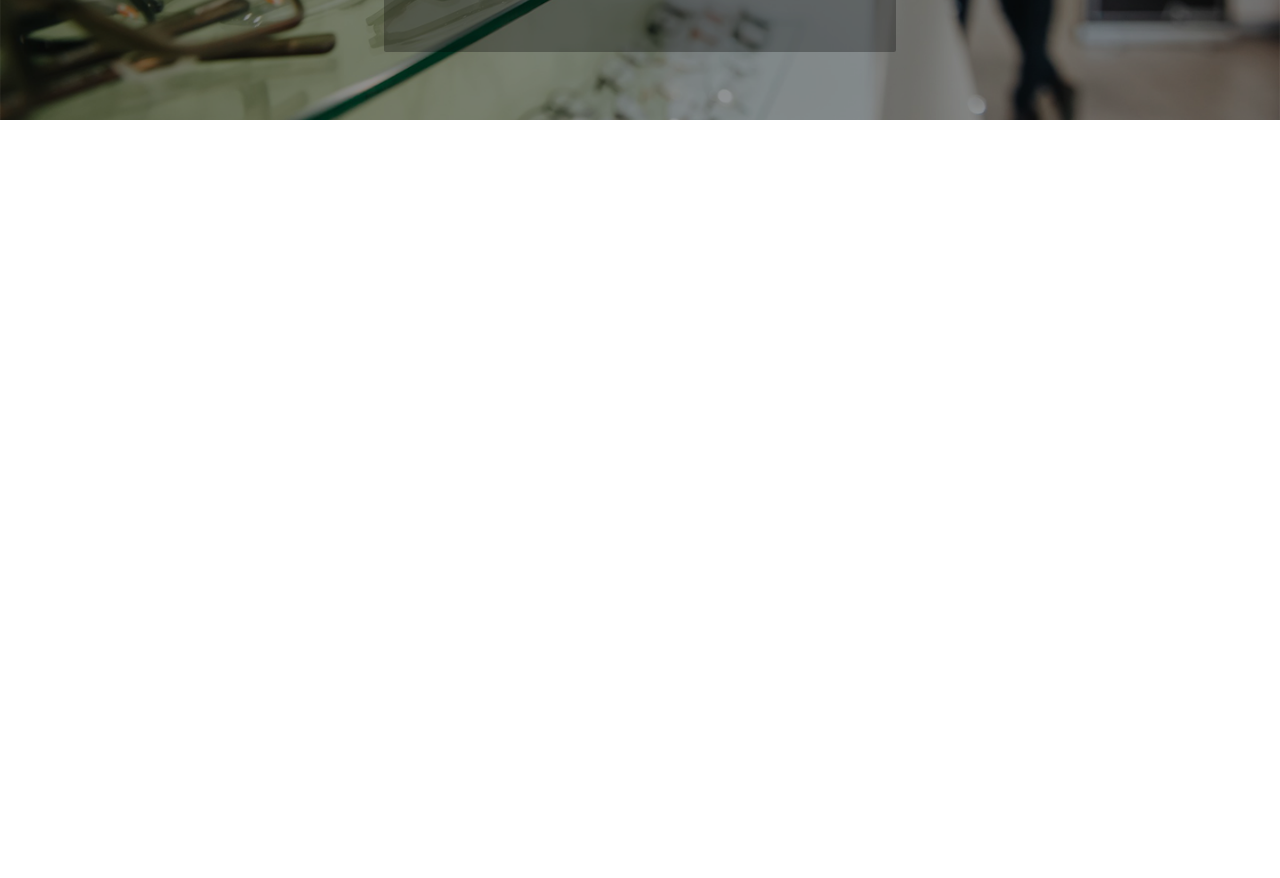
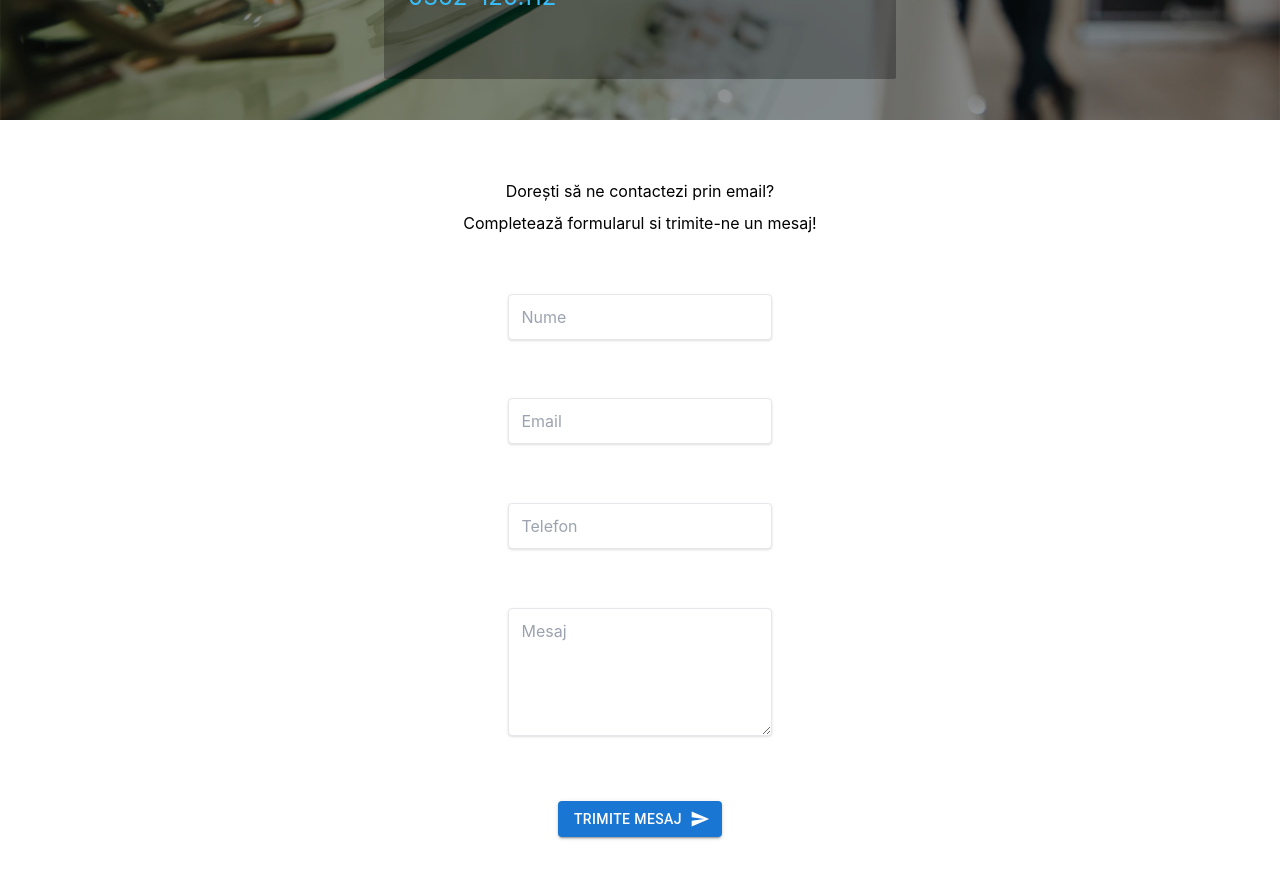
Before and after one commit to CristianCureu/mail-sender, a React (Create React App) app: page /contact in a window 1280 px wide. Shown: the part 680-1558 px from the top of the page. Before the commit the page ends 800 px from the top, so only its background shows below. Built offline with nearby package versions, Linux system fonts and the light colour scheme.

Commit message:
Contact email form

```diff
--- /dev/null
+++ b/src/components/ContactForm.jsx
@@ -0,0 +1,61 @@
+import Button from "@mui/material/Button";
+import SendIcon from "@mui/icons-material/Send";
+
+function ContactForm() {
+  return (
+    <form
+      autoComplete="off"
+      className="h-screen w-full lg:w-1/3 flex flex-col items-center justify-evenly px-4 pb-6"
+    >
+      <div>
+        <p className="text-center mb-2">
+          Dorești să ne contactezi prin email?
+        </p>
+        <p className="text-center">
+          Completează formularul si trimite-ne un mesaj!
+        </p>
+      </div>
+      <div className="w-4/6">
+        <input
+          className="shadow appearance-none border rounded w-full py-3 px-3 text-gray-700
+          leading-tight focus:outline-none focus:shadow-outline"
+          id="nume"
+          type="text"
+          placeholder="Nume"
+        />
+      </div>
+      <div className="w-4/6">
+        <input
+          className="shadow appearance-none border rounded w-full py-3 px-3 text-gray-700
+          leading-tight focus:outline-none focus:shadow-outline"
+          id="email"
+          type="email"
+          placeholder="Email"
+        />
+      </div>
+      <div className="w-4/6">
+        <input
+          className="shadow appearance-none border rounded w-full py-3 px-3 text-gray-700
+          leading-tight focus:outline-none focus:shadow-outline"
+          id="telefon"
+          type="text"
+          placeholder="Telefon"
+        />
+      </div>
+      <div className="w-4/6">
+        <textarea
+          className="shadow appearance-none border rounded w-full h-32 py-3 px-3 text-gray-700
+          leading-tight focus:outline-none focus:shadow-outline"
+          id="mesaj"
+          type="text"
+          placeholder="Mesaj"
+        />
+      </div>
+      <Button variant="contained" endIcon={<SendIcon />}>
+        Trimite mesaj
+      </Button>
+    </form>
+  );
+}
+
+export default ContactForm;
--- a/src/components/ContactInfo.jsx
+++ b/src/components/ContactInfo.jsx
@@ -7,8 +7,8 @@ function ContactInfo() {
     w-5/6 text-white lg:w-2/5"
     >
       <div
-        className="h-14 w-full text-2xl flex flex-col items-center justify-center
-        rounded-sm bg-[#0000004a] lg:p-10 lg:text-4xl lg:w-3/5"
+        className="p-4 w-full text-2xl flex flex-col items-center justify-center
+        rounded-sm bg-[#0000004a] lg:text-4xl lg:w-3/5"
       >
         <div className="overflow-hidden">
           <m.h2
@@ -21,7 +21,7 @@ function ContactInfo() {
         </div>
       </div>
       <div
-        className="h-1/4 w-full flex flex-col justify-evenly
+        className="h-1/3 w-full flex flex-col justify-evenly
         rounded-sm bg-[#0000004a] p-6 lg:text-2xl"
       >
         <div className="overflow-hidden">
@@ -46,7 +46,7 @@ function ContactInfo() {
         </div>
       </div>
       <div
-        className="h-1/4 w-full flex flex-col justify-evenly
+        className="h-1/3 w-full flex flex-col justify-evenly
         rounded-sm bg-[#0000004a] p-6 lg:text-2xl"
       >
         <div className="overflow-hidden">
--- a/src/pages/Contact.jsx
+++ b/src/pages/Contact.jsx
@@ -1,12 +1,16 @@
 import Background from "../components/Background/Background";
+import ContactForm from "../components/ContactForm";
 import ContactInfo from "../components/ContactInfo";
 import "./pages.css";
 
 function Contact() {
   return (
-    <div className="contact">
-      <Background />
-      <ContactInfo />
+    <div className="flex flex-col items-center">
+      <div className="contact">
+        <Background />
+        <ContactInfo />
+      </div>
+      <ContactForm />
     </div>
   );
 }
--- a/src/pages/pages.css
+++ b/src/pages/pages.css
@@ -10,13 +10,17 @@
   justify-content: center;
   overflow-x: hidden;
 }
-.detalii, .feedback {
+.detalii,
+.feedback {
   margin-top: 12vh;
   width: 100%;
   display: flex;
   flex-direction: column;
   align-items: center;
   justify-content: space-around;
+}
+.contact {
+  flex-direction: column;
 }
 
 @media screen and (max-width: 480px) {
@@ -26,7 +30,7 @@
     margin-top: 10vh;
     height: 90vh;
   }
-  .feedback{
+  .feedback {
     margin-top: 10vh;
   }
   .detalii {
```
